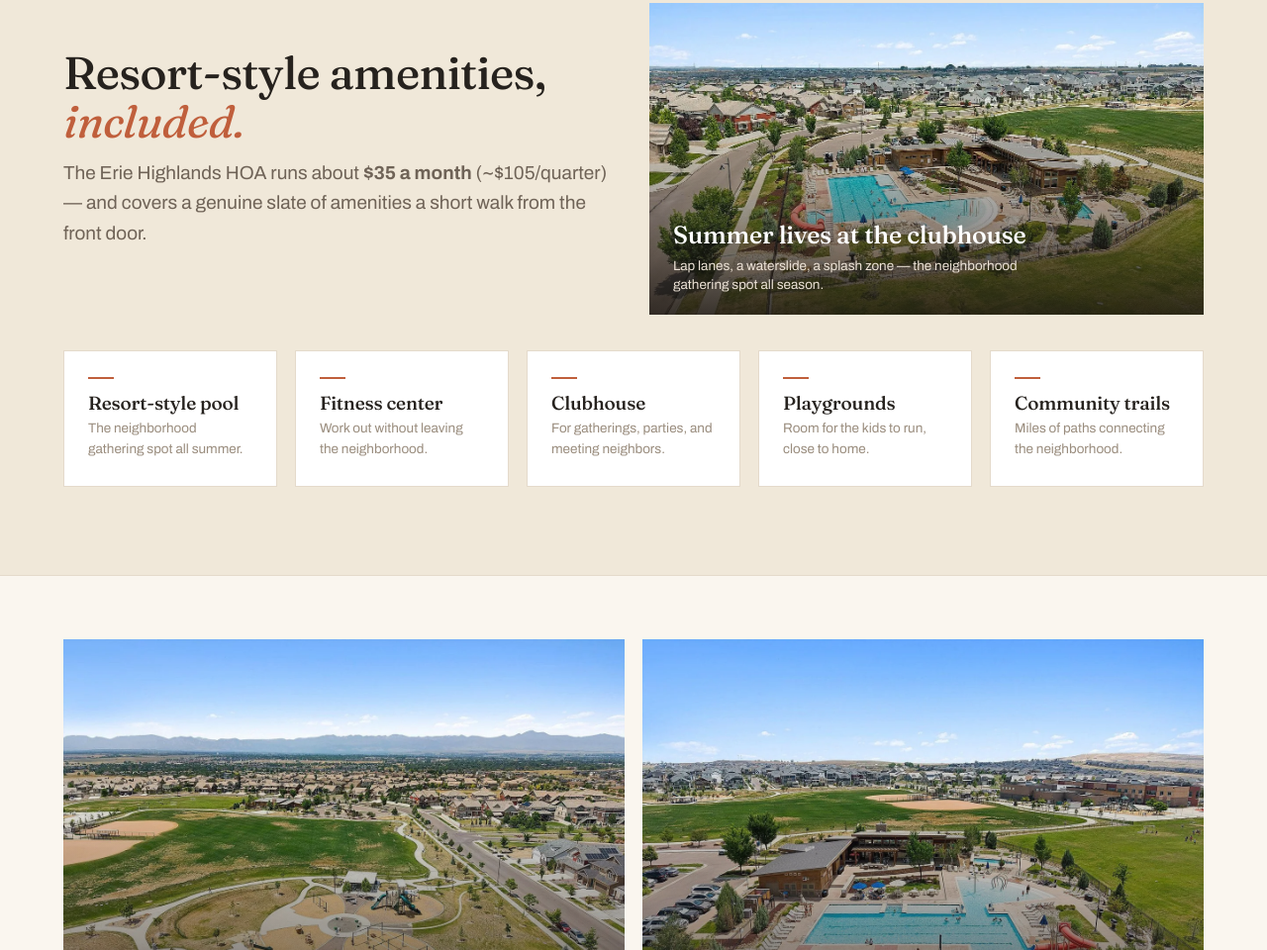
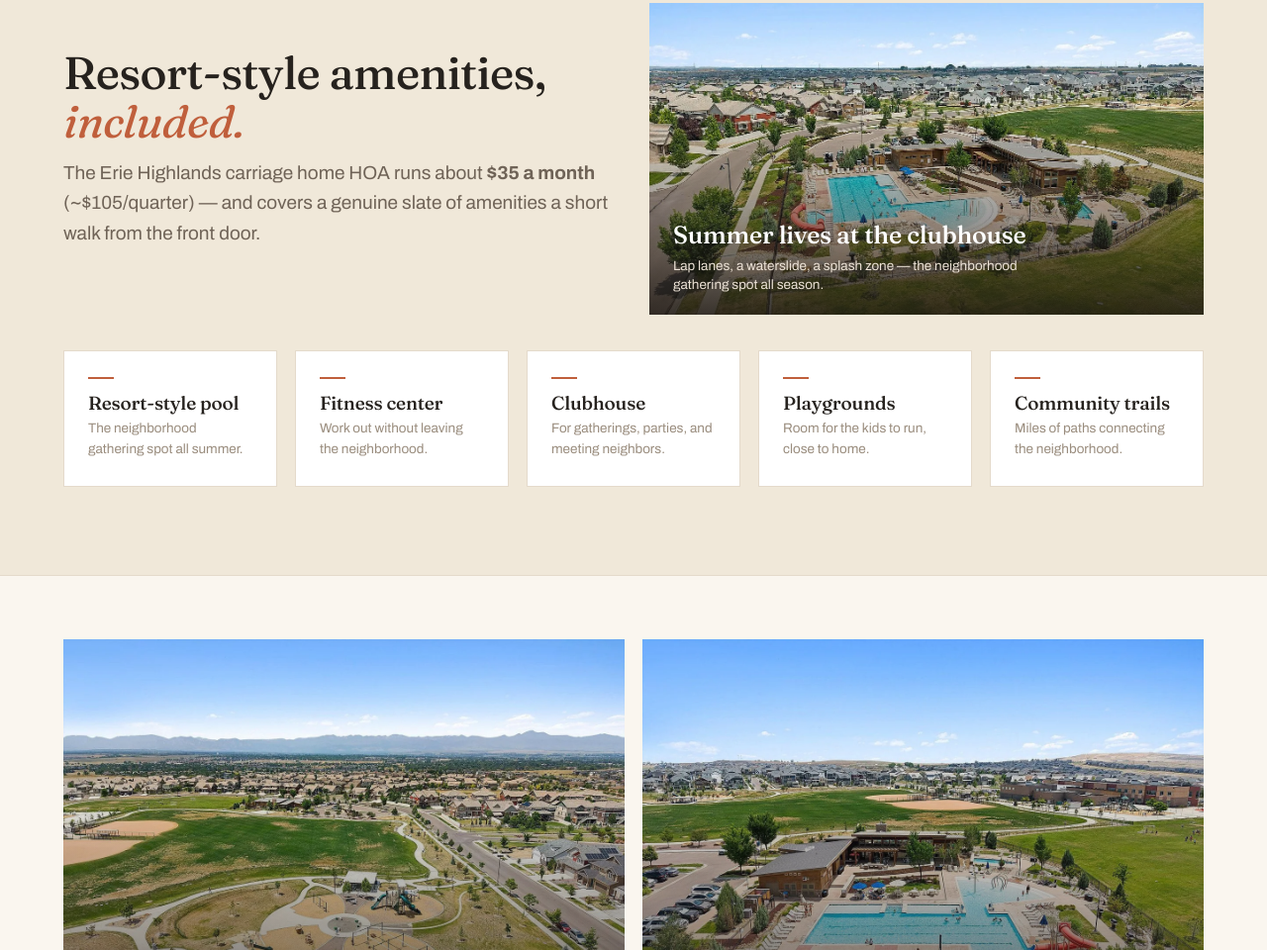
Before and after one commit to HankPantier/1050highlandsdr, a plain HTML site: page lifestyle.html in a window 1280 px wide. Shown: the part 1158-2118 px from the top of the page at 99% size. Drawn offline with Linux system fonts and the light colour scheme.

Commit message:
Clarify HOA copy: Erie Highlands carriage home HOA (~$35/mo)
Co-Authored-By: Claude Fable 5 <noreply@anthropic.com>
Claude-Session: https://claude.ai/code/session_01JoWKYxupTqFz9NFgzcaoJh

```diff
--- a/lifestyle.html
+++ b/lifestyle.html
@@ -125,7 +125,7 @@
       <div style="display:grid;grid-template-columns:repeat(auto-fit,minmax(320px,1fr));gap:32px;align-items:center;margin-bottom:36px">
         <div>
           <h2 class="h-sect reveal">Resort-style amenities, <span class="em">included.</span></h2>
-          <p class="lede reveal d1" style="margin-top:12px">The Erie Highlands HOA runs about <b>$35 a month</b> (~$105/quarter) — and covers a genuine slate of amenities a short walk from the front door.</p>
+          <p class="lede reveal d1" style="margin-top:12px">The Erie Highlands carriage home HOA runs about <b>$35 a month</b> (~$105/quarter) — and covers a genuine slate of amenities a short walk from the front door.</p>
         </div>
         <figure class="photo clickable reveal d1" style="aspect-ratio:16/9">
           <img src="images/aerial-pool.webp" alt="Aerial view of the Erie Highlands community pool with waterslide, lap lanes and clubhouse" loading="lazy">
```
